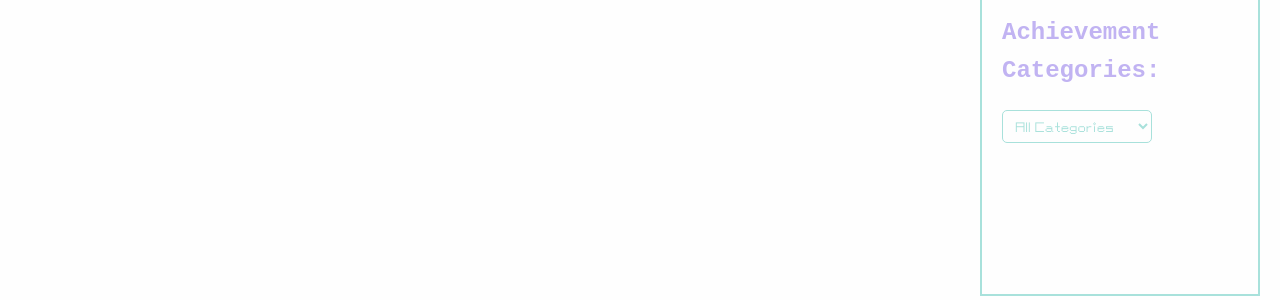
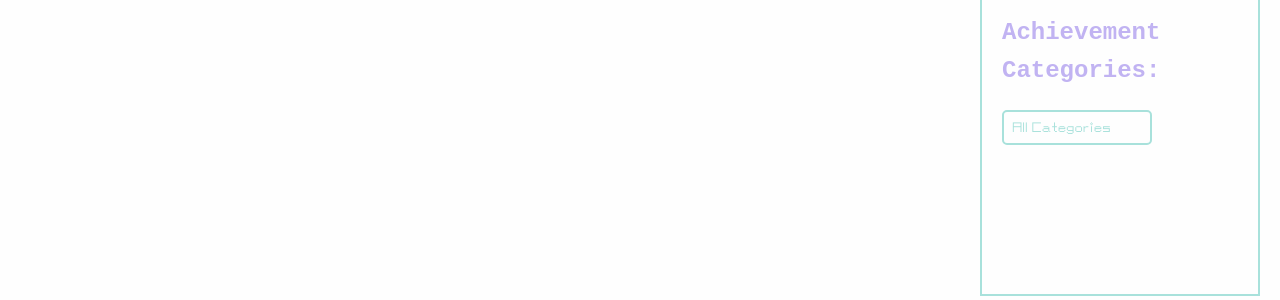
Before and after one commit to allenkang92/allenkang92.github.io, a Jekyll site: the page built from _achievements/projects.md, in a window 1280 px wide. Shown: the part 584-884 px from the top of the page. Built offline with Jekyll 4.4.1, drawn with Linux system fonts in a browser that asks for light colours; some web fonts are replaced.

Commit message:
드롭다운 수정

```diff
--- a/assets/css/style.css
+++ b/assets/css/style.css
@@ -120,12 +120,20 @@ h1, h2, h3 {
 .categories select {
   width: 150px; /* 드롭다운 너비 조정 */
   padding: 8px;
-  border: 1px solid #A8E1DB;
+  border: 2px solid #A8E1DB; /* 테두리 색상 */
   background-color: #fefefe;
   color: #A8E1DB;
   font-family: 'PFStardust', monospace;
   outline: none;
   border-radius: 5px; /* 둥근 테두리 추가 */
+  appearance: none; /* 기본 브라우저 스타일 제거 */
+  -webkit-appearance: none; /* 사파리 브라우저 지원 */
+  -moz-appearance: none; /* 파이어폭스 브라우저 지원 */
+}
+
+/* 드롭다운 화살표 스타일 추가 (선택적으로) */
+.categories select::-ms-expand {
+  display: none; /* IE/엣지 브라우저에서 기본 화살표 제거 */
 }
 
 /* 링크 스타일 */
```
Also changed, not shown: assets/css/main.css (+9 -1 lines).
